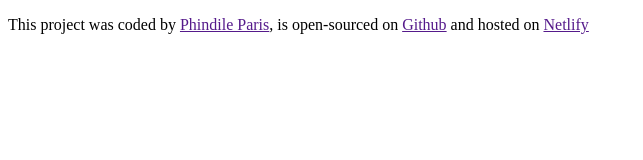
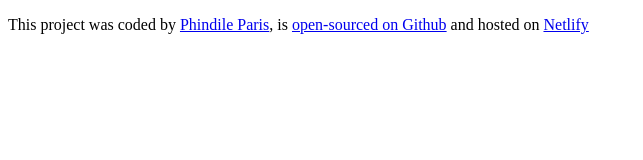
Before and after one commit to Phindilereigns/World-clock, a plain HTML site: page index.html in a window 1280 px wide. Shown: the whole page, without its empty margins (0-643 px from the left). Drawn offline with Linux system fonts and the light colour scheme.

Commit message:
Updated footer with clickable links to GitHub, Netlify

```diff
--- a/index.html
+++ b/index.html
@@ -8,8 +8,12 @@
   <body>
     <footer>
       <p>
-        This project was coded by <a href="">Phindile Paris</a>, is open-sourced
-        on <a href="">Github</a> and hosted on <a href="">Netlify</a>
+        This project was coded by
+        <a href="https://github.com/Phindilereigns">Phindile Paris</a>, is
+        <a href="https://github.com/Phindilereigns/World-clock"
+          >open-sourced on Github</a
+        >
+        and hosted on <a href="https://ppworldclock.netlify.app/">Netlify</a>
       </p>
     </footer>
   </body>
```
